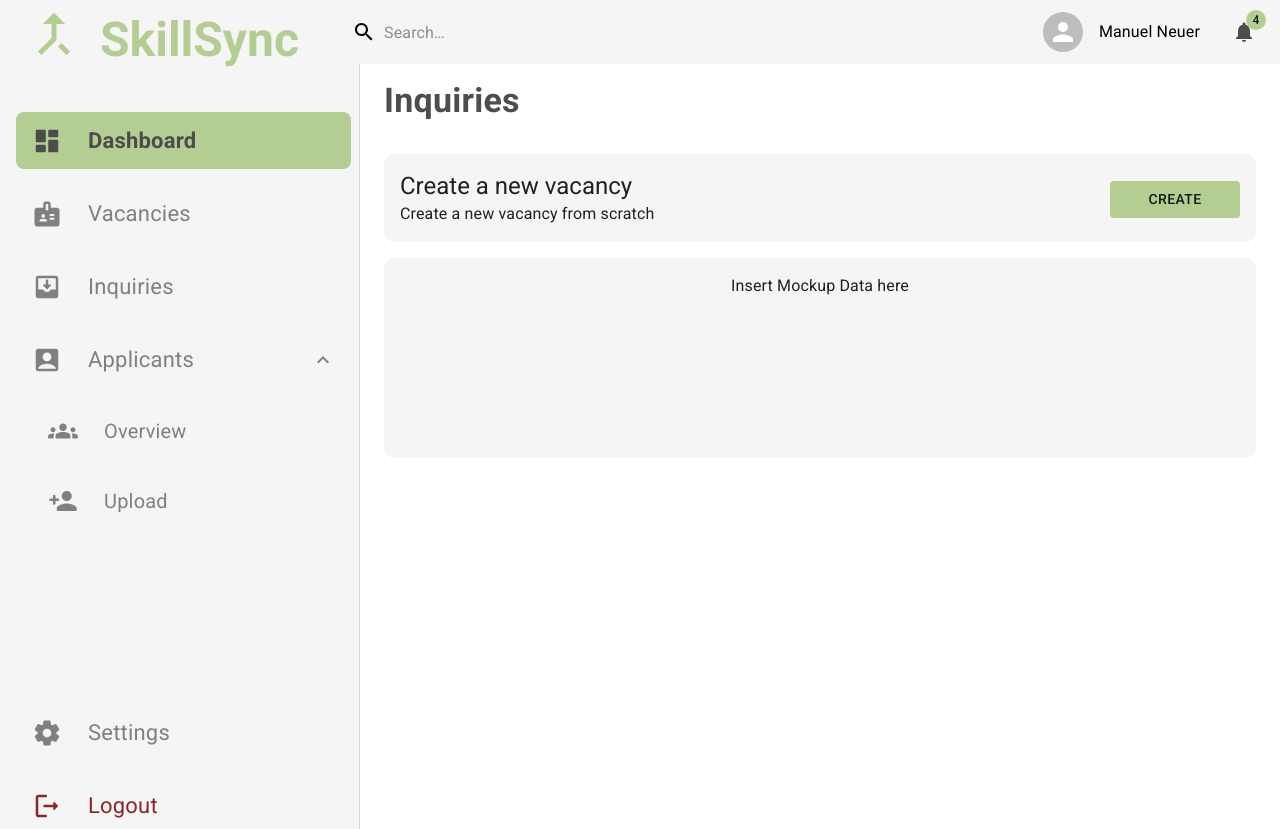
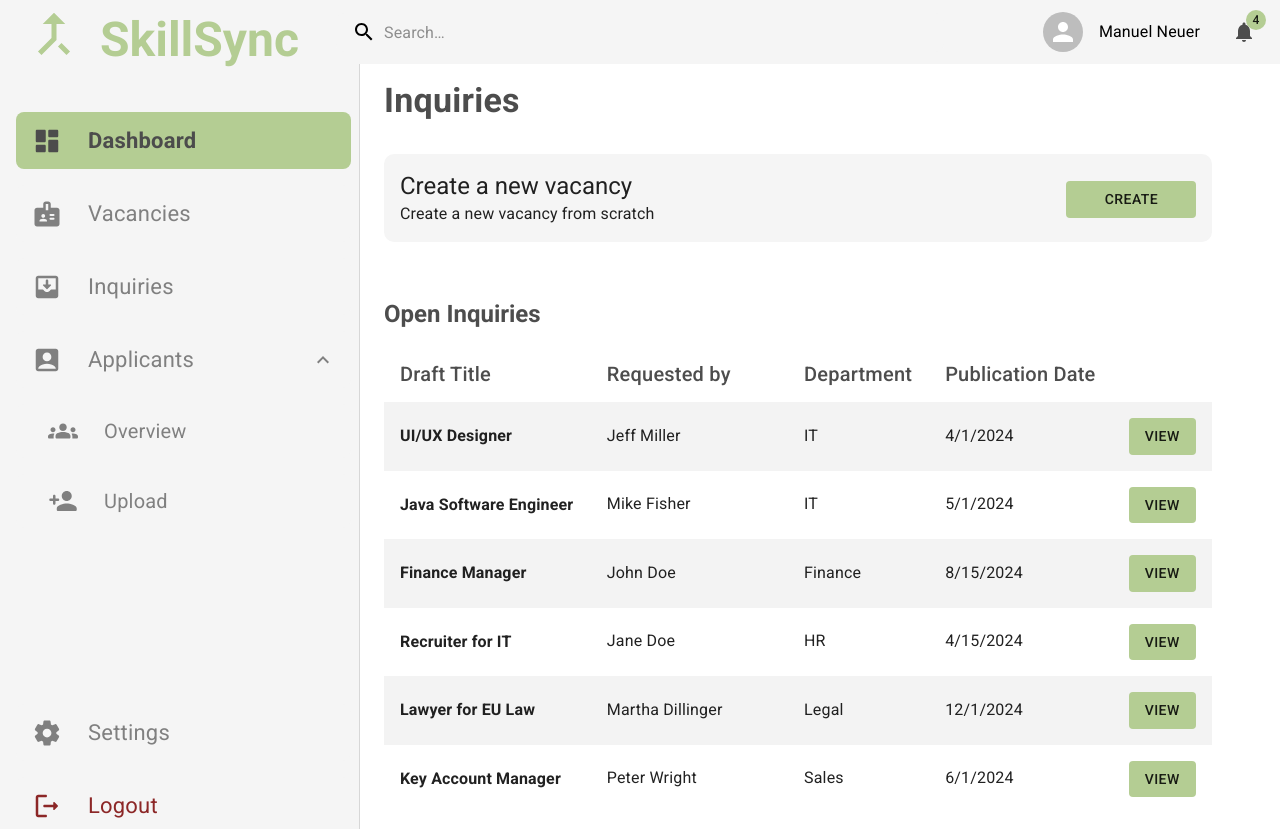
Before and after one commit to HdM-LLM/frontend, a React (Create React App) app: page /inquiries in a window 1280 px wide. Before the commit the page ends 800 px from the top, so only its background shows below. Built offline with nearby package versions, Linux system fonts and the light colour scheme.

Commit message:
added mock data for inquiries and employees for inquiries page

```diff
--- /dev/null
+++ b/src/components/InquiriesTable.tsx
@@ -0,0 +1,85 @@
+import * as React from 'react';
+import { styled } from '@mui/material/styles';
+import Table from '@mui/material/Table';
+import TableBody from '@mui/material/TableBody';
+import TableCell, { tableCellClasses } from '@mui/material/TableCell';
+import TableContainer from '@mui/material/TableContainer';
+import TableHead from '@mui/material/TableHead';
+import TableRow from '@mui/material/TableRow';
+import Paper from '@mui/material/Paper';
+import { Box, Button, Avatar, Typography } from '@mui/material';
+import { NavLink } from 'react-router-dom';
+import { Inquiry } from '../types/inquiry';
+import { Employee } from '../types/employee';
+
+const StyledTableCell = styled(TableCell)(() => ({
+  [`&.${tableCellClasses.head}`]: {
+    backgroundColor: '#FFFFFF',
+    color: '#4d4d4d',
+    fontSize: 20,
+    border: 5,
+    boxShadow: 0,
+  },
+  [`&.${tableCellClasses.body}`]: {
+    fontSize: 16,
+    border: 5,
+    boxShadow: 0,
+  },
+}));
+
+const StyledTableRow = styled(TableRow)(() => ({
+  '&:nth-of-type(odd)': {
+    backgroundColor: '#f3f3f3',
+    boxShadow: 0,
+  },
+  // hide last border
+  '&:last-child td, &:last-child th': {
+    border: 5,
+    boxShadow: 0,
+  },
+}));
+
+export interface InquiriesTableProps {
+  inquiries: Inquiry[];
+}
+
+export default function InquiriesTable(props: InquiriesTableProps) {
+  return (
+    <TableContainer>
+      <Table
+        sx={{ minWidth: '60%', maxWidth: '95%', flexDirection: 'row', boxShadow: 0 }}
+        aria-label="table with skills and their rating"
+        size="medium"
+      >
+        <TableHead>
+          <TableRow>
+            <StyledTableCell sx={{ paddingRight: 10 }}>Draft Title</StyledTableCell>
+            <StyledTableCell sx={{ paddingRight: 7 }}>Requested by</StyledTableCell>
+            <StyledTableCell>Department</StyledTableCell>
+            <StyledTableCell>Publication Date</StyledTableCell>
+            <StyledTableCell></StyledTableCell>
+          </TableRow>
+        </TableHead>
+        <TableBody>
+          {props.inquiries.map((inquiry) => (
+            <StyledTableRow key={inquiry.id}>
+              <StyledTableCell component="th" scope="row">
+                <Typography fontWeight={'bold'}>{inquiry.positionTitle}</Typography>
+              </StyledTableCell>
+              <StyledTableCell>
+                {inquiry.requester.firstName} {inquiry.requester.lastName}
+              </StyledTableCell>
+              <StyledTableCell>{inquiry.requester.department}</StyledTableCell>
+              <StyledTableCell>{inquiry.publishOn.toLocaleDateString()}</StyledTableCell>
+              <StyledTableCell>
+                <Button variant="contained" disableElevation color="secondary">
+                  View
+                </Button>
+              </StyledTableCell>
+            </StyledTableRow>
+          ))}
+        </TableBody>
+      </Table>
+    </TableContainer>
+  );
+}
--- /dev/null
+++ b/src/mock-data/employees.tsx
@@ -0,0 +1,34 @@
+import { Employee } from '../types/employee';
+
+export const employees: Employee[] = [
+  {
+    firstName: 'Jeff',
+    lastName: 'Miller',
+    department: 'IT',
+  },
+  {
+    firstName: 'Mike',
+    lastName: 'Fisher',
+    department: 'IT',
+  },
+  {
+    firstName: 'John',
+    lastName: 'Doe',
+    department: 'Finance',
+  },
+  {
+    firstName: 'Jane',
+    lastName: 'Doe',
+    department: 'HR',
+  },
+  {
+    firstName: 'Martha',
+    lastName: 'Dillinger',
+    department: 'Legal',
+  },
+  {
+    firstName: 'Peter',
+    lastName: 'Wright',
+    department: 'Sales',
+  },
+];
--- /dev/null
+++ b/src/mock-data/inquiries.tsx
@@ -0,0 +1,42 @@
+import { Inquiry } from '../types/inquiry';
+import { employees } from './employees';
+
+// create an array of inquiry objects
+export const inquiries: Inquiry[] = [
+  {
+    id: 1,
+    positionTitle: 'UI/UX Designer',
+    requester: employees[0],
+    publishOn: new Date('2024-04-01'),
+  },
+  {
+    id: 2,
+    positionTitle: 'Java Software Engineer',
+    requester: employees[1],
+    publishOn: new Date('2024-05-01'),
+  },
+  {
+    id: 3,
+    positionTitle: 'Finance Manager',
+    requester: employees[2],
+    publishOn: new Date('2024-08-15'),
+  },
+  {
+    id: 4,
+    positionTitle: 'Recruiter for IT',
+    requester: employees[3],
+    publishOn: new Date('2024-04-15'),
+  },
+  {
+    id: 5,
+    positionTitle: 'Lawyer for EU Law',
+    requester: employees[4],
+    publishOn: new Date('2024-012-01'),
+  },
+  {
+    id: 6,
+    positionTitle: 'Key Account Manager',
+    requester: employees[5],
+    publishOn: new Date('2024-06-01'),
+  },
+];
--- a/src/pages/InquiriesPage.tsx
+++ b/src/pages/InquiriesPage.tsx
@@ -4,6 +4,9 @@ import Button from '@mui/material/Button';
 import { Stack, Typography } from '@mui/material';
 import { NavLink } from 'react-router-dom';
 import { APP_BAR_HEIGHT } from '../constants';
+import InquiriesTable from '../components/InquiriesTable';
+import { inquiries } from '../mock-data/inquiries';
+import { employees } from '../mock-data/employees';
 
 export default function InquiriesPage() {
   return (
@@ -27,6 +30,7 @@ export default function InquiriesPage() {
         <Box
           sx={{
             width: '100%',
+            maxWidth: '95%',
             borderRadius: '10px',
             bgcolor: '#f5f5f5',
             p: 2,
@@ -47,17 +51,14 @@ export default function InquiriesPage() {
           </NavLink>
         </Box>
 
-        <Box
-          sx={{
-            width: '100%',
-            height: '200px',
-            borderRadius: '10px',
-            bgcolor: '#f5f5f5',
-            p: 2,
-            textAlign: 'center',
-          }}
-        >
-          <Typography>Insert Mockup Data here</Typography>
+        <Box sx={{ marginTop: 7 }}>
+          <Typography
+            variant="h5"
+            sx={{ fontWeight: 'bold', marginBottom: '2vh', color: '#4d4d4d' }}
+          >
+            Open Inquiries
+          </Typography>
+          <InquiriesTable inquiries={inquiries} />
         </Box>
       </Box>
     </Box>
--- a/src/pages/VacancyCreationPage.tsx
+++ b/src/pages/VacancyCreationPage.tsx
@@ -119,8 +119,8 @@ export default function VacancyCreationPage() {
   };
 
   return (
-    <Box sx={{}}>
     <Box sx={{ marginLeft: 3, marginTop: 10, pb: 2 }}>
+      <Box>
         <Typography variant="h4" fontWeight={'bold'} sx={{ color: '#4d4d4d' }}>
           New Vacancy
         </Typography>
@@ -134,7 +134,7 @@ export default function VacancyCreationPage() {
         </Typography>
       </Box>
 
-      <Box maxWidth="xl" sx={{ marginTop: '1vh', marginLeft: 3 }}>
+      <Box maxWidth="xl" sx={{ marginTop: '1vh' }}>
         {page === 1 && (
           <VacancyJobInformation
             onNext={handleNext}
@@ -202,7 +202,6 @@ export default function VacancyCreationPage() {
               onClick={handleNext}
               endIcon={<NavigateNextRoundedIcon />}
               sx={{ textTransform: 'none' }}
-
             >
               Next
             </Button>
--- /dev/null
+++ b/src/types/employee.ts
@@ -0,0 +1,5 @@
+export type Employee = {
+  firstName: string;
+  lastName: string;
+  department: string;
+};
--- /dev/null
+++ b/src/types/inquiry.ts
@@ -0,0 +1,8 @@
+import { Employee } from './employee';
+
+export type Inquiry = {
+  id: number;
+  positionTitle: string;
+  requester: Employee;
+  publishOn: Date;
+};
```
Lines whose indentation alone changed are shown as unchanged.
